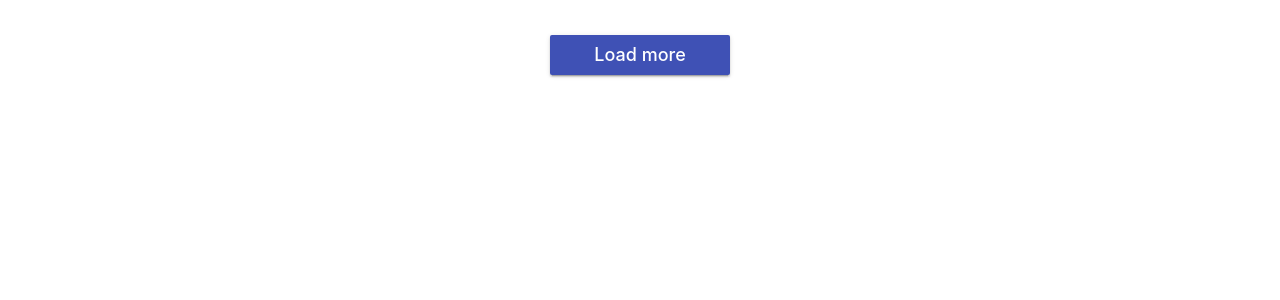
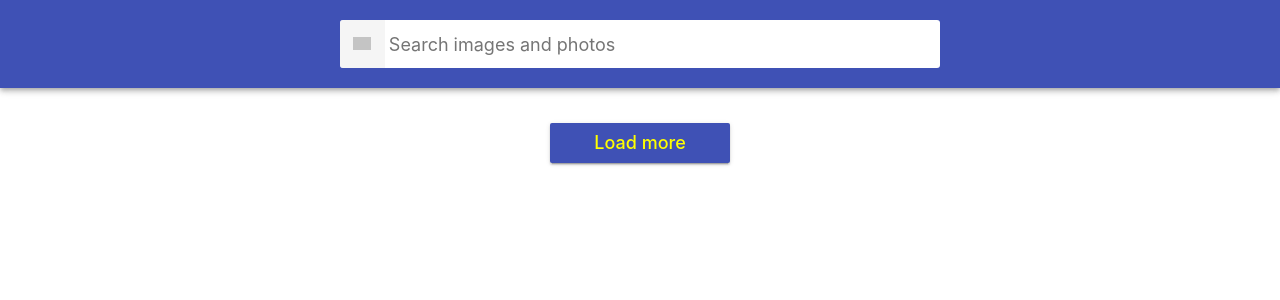
Before and after one commit to ShegdaIgor/goit-react-hw-03-image-finder, a React (Create React App) app: page / in a window 1280 px wide. Shown: the top 300 px of the page. Built offline with nearby package versions, Linux system fonts and the light colour scheme; grey boxes are pictures that could not be loaded.

Commit message:
add searchbar

```diff
--- a/package.json
+++ b/package.json
@@ -7,8 +7,10 @@
     "@testing-library/jest-dom": "^5.16.3",
     "@testing-library/react": "^12.1.4",
     "@testing-library/user-event": "^13.5.0",
+    "axios": "^1.2.2",
     "react": "^18.1.0",
     "react-dom": "^18.1.0",
+    "react-loader-spinner": "^5.3.4",
     "react-scripts": "5.0.1",
     "web-vitals": "^2.1.3"
   },
--- a/src/components/App.jsx
+++ b/src/components/App.jsx
@@ -1,8 +1,18 @@
 import React, { Component } from 'react';
 import { Button } from './Button/Button';
+import Searchbar from './Searchbar/Searchbar';
 
 export class App extends Component {
+  processSubmit = query => {
+    this.setState({ query });
+  };
   render() {
-    return <Button onLoadMore={this.handleLoadMore} />;
+    return (
+      <>
+        <Searchbar onSubmit={this.processSubmit} />
+
+        <Button onLoadMore={this.handleLoadMore} />
+      </>
+    );
   }
 }
--- a/src/components/Button/Button.module.css
+++ b/src/components/Button/Button.module.css
@@ -6,7 +6,7 @@
   text-align: center;
   display: block;
   margin: 35px auto;
-  color: #fff;
+  color: yellow;
   border: 0;
   text-decoration: none;
   cursor: pointer;
@@ -22,5 +22,6 @@
 
 .Button:hover,
 .Button:focus {
-  background-color: #303f9f;
+  color: #303f9f;
+  background-color: yellow;
 }
--- a/src/components/Searchbar/Searchbar.jsx
+++ b/src/components/Searchbar/Searchbar.jsx
@@ -0,0 +1,51 @@
+import React, { Component } from 'react';
+import PropTypes from 'prop-types';
+import css from './Searchbar.module.css';
+
+export default class Searchbar extends Component {
+  state = {
+    query: '',
+  };
+
+  handleInputChange = e => {
+    this.setState({ query: e.target.value });
+  };
+
+  handleSubmit = e => {
+    e.preventDefault();
+
+    if (this.state.query === '') {
+      return;
+    }
+
+    this.props.onSubmit(this.state.query);
+    this.setState({
+      query: '',
+    });
+  };
+
+  render() {
+    return (
+      <header className={css.Searchbar}>
+        <form className={css.SearchForm} onSubmit={this.handleSubmit}>
+          <button type="submit" className={css.searchFormButton}>
+            <span className={css.SearchFormButtonLabel}>Search</span>
+          </button>
+          <input
+            onInput={this.handleInputChange}
+            className={css.SearchFormInput}
+            type="text"
+            autoComplete="off"
+            autoFocus
+            placeholder="Search images and photos"
+            value={this.state.query}
+          />
+        </form>
+      </header>
+    );
+  }
+}
+
+Searchbar.propTypes = {
+  onSubmit: PropTypes.func.isRequired,
+};
--- a/src/components/Searchbar/Searchbar.module.css
+++ b/src/components/Searchbar/Searchbar.module.css
@@ -0,0 +1,75 @@
+.Searchbar {
+  top: 0;
+  left: 0;
+  position: sticky;
+  z-index: 1100;
+  display: flex;
+  justify-content: center;
+  align-items: center;
+  min-height: 64px;
+  padding-right: 24px;
+  padding-left: 24px;
+  padding-top: 12px;
+  padding-bottom: 12px;
+  color: #fff;
+  background-color: #3f51b5;
+  box-shadow: 0px 2px 4px -1px rgba(0, 0, 0, 0.2),
+    0px 4px 5px 0px rgba(0, 0, 0, 0.14), 0px 1px 10px 0px rgba(0, 0, 0, 0.12);
+}
+
+.SearchForm {
+  display: flex;
+  align-items: center;
+  width: 100%;
+  max-width: 600px;
+  background-color: #fff;
+  border-radius: 3px;
+  overflow: hidden;
+}
+
+.searchFormButton {
+  display: inline-block;
+  width: 48px;
+  height: 48px;
+  border: 0;
+  background-image: url('https://cdn-icons-png.flaticon.com/512/2997/2997940.png');
+  background-size: 40%;
+  background-repeat: no-repeat;
+  background-position: center;
+  opacity: 0.6;
+  transition: opacity 250ms cubic-bezier(0.4, 0, 0.2, 1);
+  cursor: pointer;
+  outline: none;
+}
+
+.SearchFormButton:hover {
+  opacity: 1;
+}
+
+.SearchFormButtonLabel {
+  position: absolute;
+  width: 1px;
+  height: 1px;
+  padding: 0;
+  overflow: hidden;
+  clip: rect(0, 0, 0, 0);
+  white-space: nowrap;
+  clip-path: inset(50%);
+  border: 0;
+}
+
+.SearchFormInput {
+  display: inline-block;
+  width: 100%;
+  font: inherit;
+  font-size: 20px;
+  border: none;
+  outline: none;
+  padding-left: 4px;
+  padding-right: 4px;
+}
+
+.SearchFormInput::placeholder {
+  font: inherit;
+  font-size: 18px;
+}
--- a/src/styles.css
+++ b/src/styles.css
@@ -178,5 +178,5 @@ img {
 }
 
 /*
-* Стили компонента Buton (Load more)
+* Стили компонента Button (Load more)
 */
```
Also changed, not shown: 1 other file (tests, documents, lock files or other folders).
